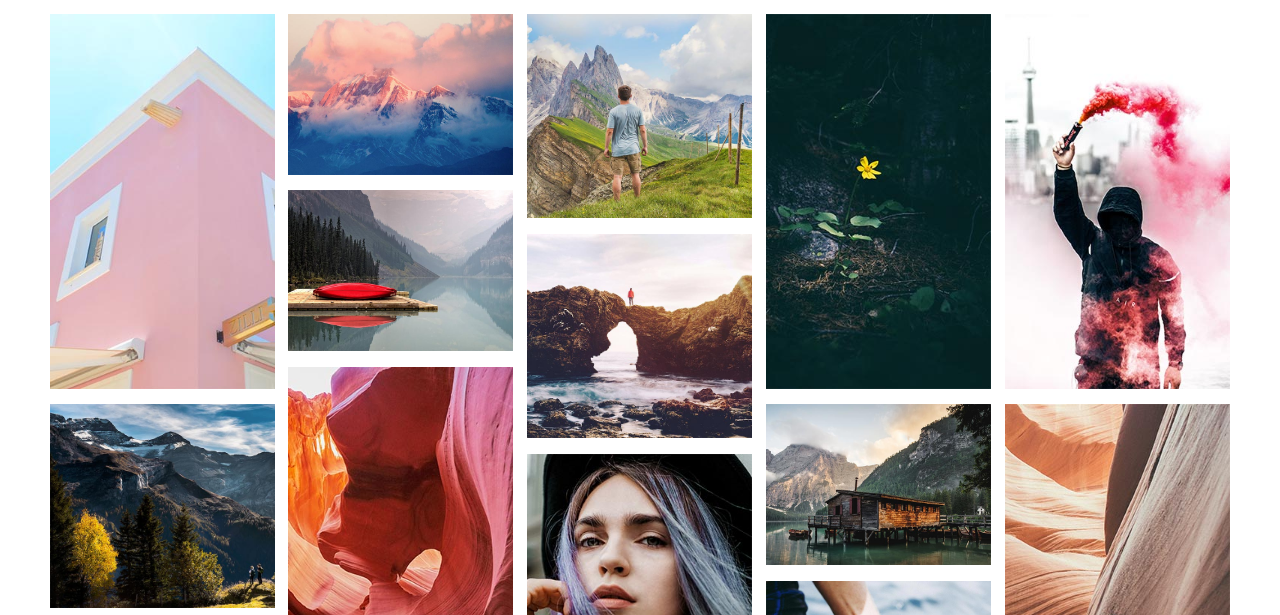
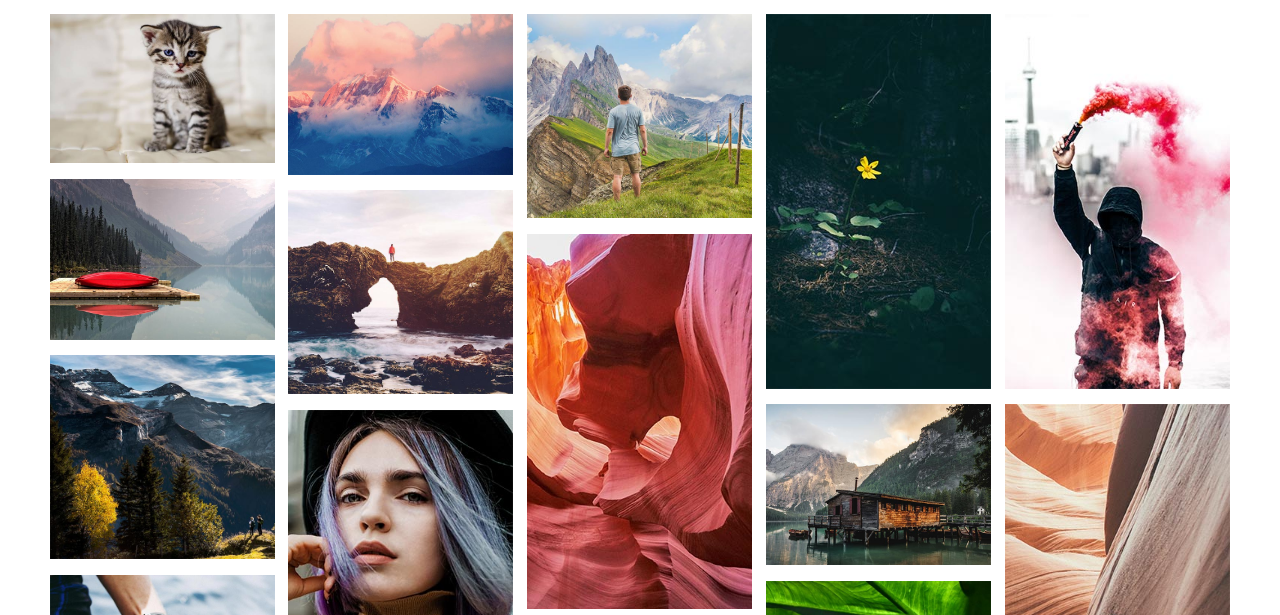
Before and after one commit to Thanapornxmuii19/foto_477-202, a plain HTML site: page index.html in a window 1280 px wide. Shown: the part 53-668 px from the top of the page. Drawn offline with Linux system fonts and the light colour scheme; files whose address does not match are found by name.

Commit message:
update index.html

```diff
--- a/index.html
+++ b/index.html
@@ -33,7 +33,7 @@
 		<div class="p-grid-isotope">
 
 			<div class="p-item grid-sizer"><a class="venobox" href="images/porfolio-1-300x500.jpg">
-				<img src="images/porfolio-1-300x500.jpg" alt=""/></a></div>
+				<img src="images/cat19.jpg" alt=""/></a></div>
 
 			<div class="p-item grid-sizer"><a class="venobox" href="images/porfolio-2-700x500.jpg">
 				<img src="images/porfolio-2-700x500.jpg" alt=""/></a></div>
```
Also changed, not shown: images/cat19.jpg (added).
